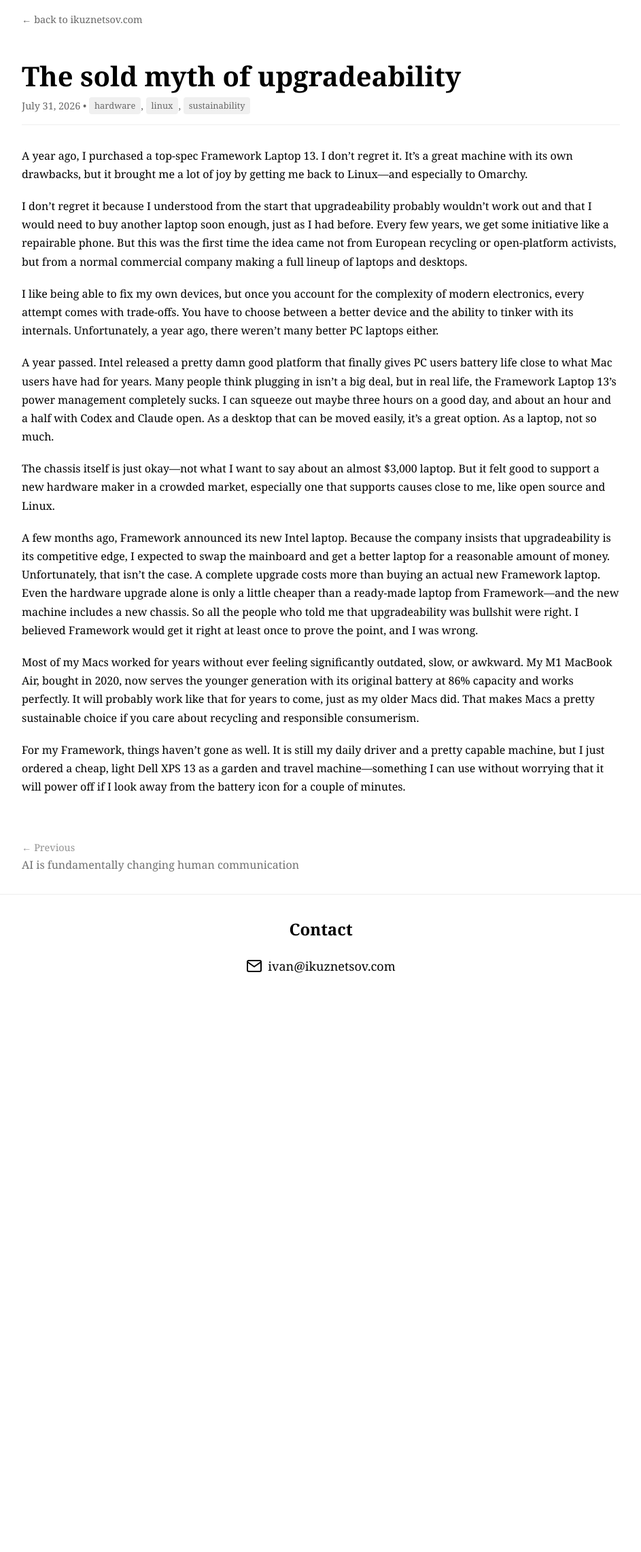
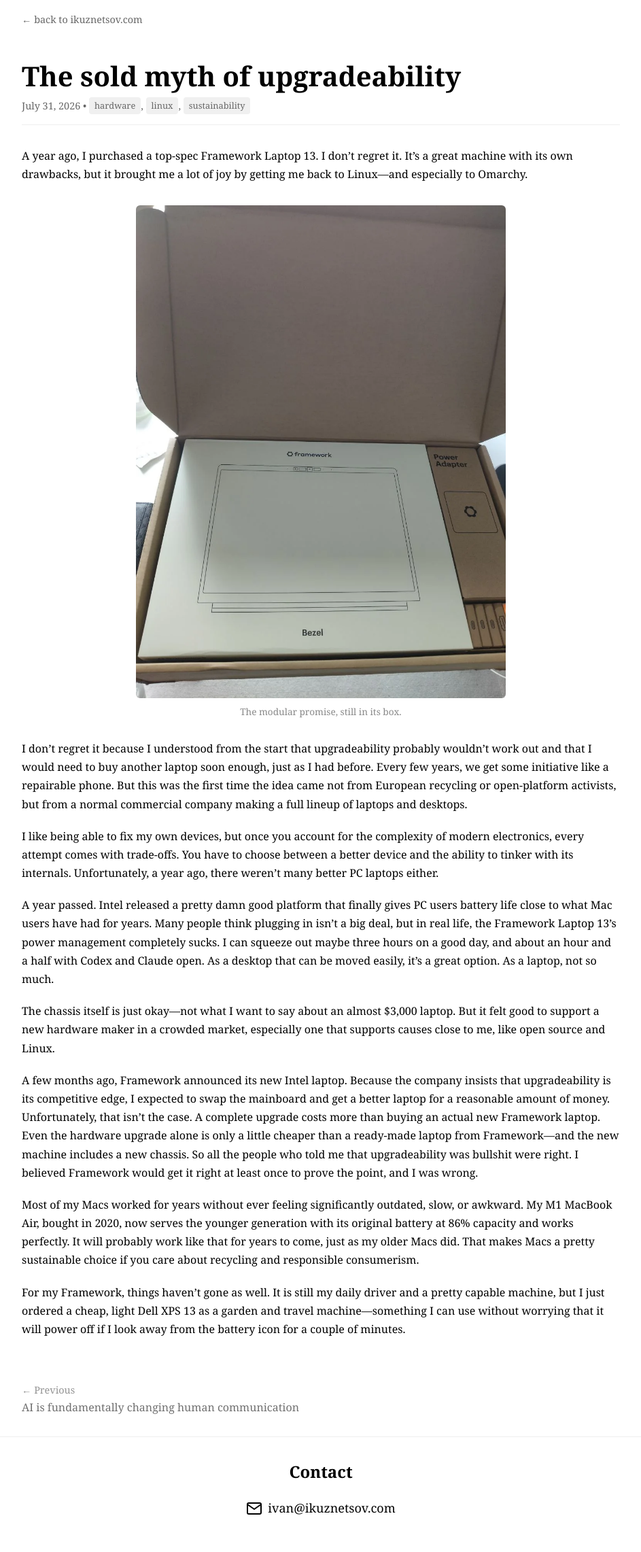
Before and after one commit to ivankuznetsov/ikuznetsov.com, a Jekyll site: the page built from _posts/2026-07-31-the-sold-myth-of-upgradeability.md, in a window 1280 px wide. Shown: the whole page at 68% size, without its empty margins (168-1111 px from the left). Built offline with Jekyll 4.4.1, drawn with Linux system fonts in a browser that asks for light colours; some web fonts are replaced; before the commit the page ends 1485 px from its top, so only the background shows below that.

Commit message:
Add photo to Framework upgradeability post

```diff
--- a/_posts/2026-07-31-the-sold-myth-of-upgradeability.md
+++ b/_posts/2026-07-31-the-sold-myth-of-upgradeability.md
@@ -7,6 +7,11 @@
 ---
 
 A year ago, I purchased a top-spec Framework Laptop 13. I don't regret it. It's a great machine with its own drawbacks, but it brought me a lot of joy by getting me back to Linux—and especially to Omarchy.
+
+<figure class="portrait-photo">
+  <img src="/assets/images/posts/the-sold-myth-of-upgradeability/framework-laptop-box.webp" alt="An open Framework shipping box with the bezel, power adapter, and expansion cards packaged separately." width="960" height="1280" loading="lazy" decoding="async">
+  <figcaption>The modular promise, still in its box.</figcaption>
+</figure>
 
 I don't regret it because I understood from the start that upgradeability probably wouldn't work out and that I would need to buy another laptop soon enough, just as I had before. Every few years, we get some initiative like a repairable phone. But this was the first time the idea came not from European recycling or open-platform activists, but from a normal commercial company making a full lineup of laptops and desktops.
 
--- a/assets/css/main.css
+++ b/assets/css/main.css
@@ -805,6 +805,12 @@
   line-height: 1.4;
 }
 
+.post-content figure.portrait-photo {
+  max-width: 34rem;
+  margin-right: auto;
+  margin-left: auto;
+}
+
 /* Plain images in post content (no figure wrapper) */
 .post-content img {
   max-width: 100%;
```
Also changed, not shown: assets/images/posts/the-sold-myth-of-upgradeability/framework-laptop-box.webp (added).
